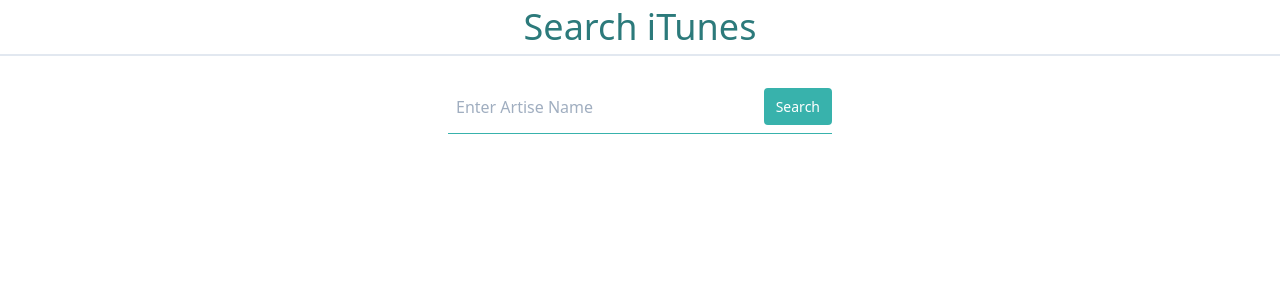
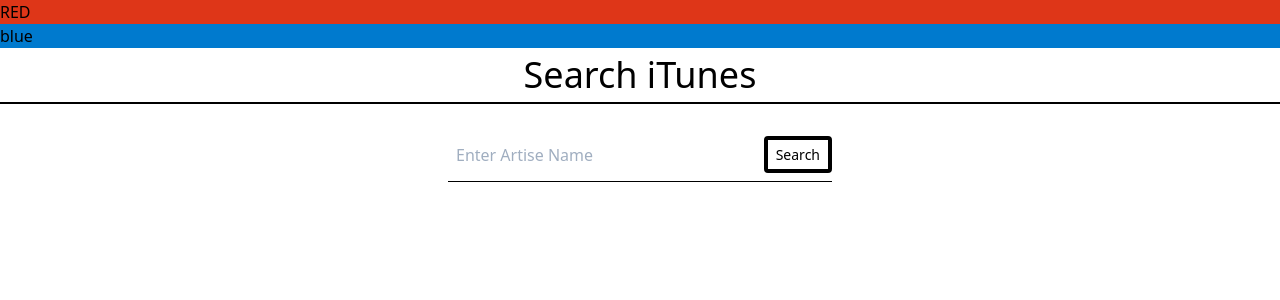
Before and after one commit to hakanpeksen/nuxt-jsdenemeler, a Nuxt app: page / in a window 1280 px wide. Shown: the top 300 px of the page. Built offline with nearby package versions, Linux system fonts and the light colour scheme; what vue-notification would draw is missing.

Commit message:
tailwind.config de   colors  kullanıldı.

```diff
--- a/pages/index.vue
+++ b/pages/index.vue
@@ -1,5 +1,7 @@
 <template>
   <div>
+    <h1 class="bg-red">RED</h1>
+    <h1 class="bg-blue">blue</h1>
     <h3 class="text-4xl text-center border-solid border-b-2 mb-6 text-teal-700">
       Search iTunes
     </h3>
--- a/tailwind.config.js
+++ b/tailwind.config.js
@@ -6,7 +6,12 @@
   prefix: '',
   important: false,
   separator: ':',
-  theme: {},
+  theme: {
+    colors: {
+      blue: '#007ace',
+      red: '#de3618'
+    }
+  },
   variants: {},
   plugins: []
 }
```
